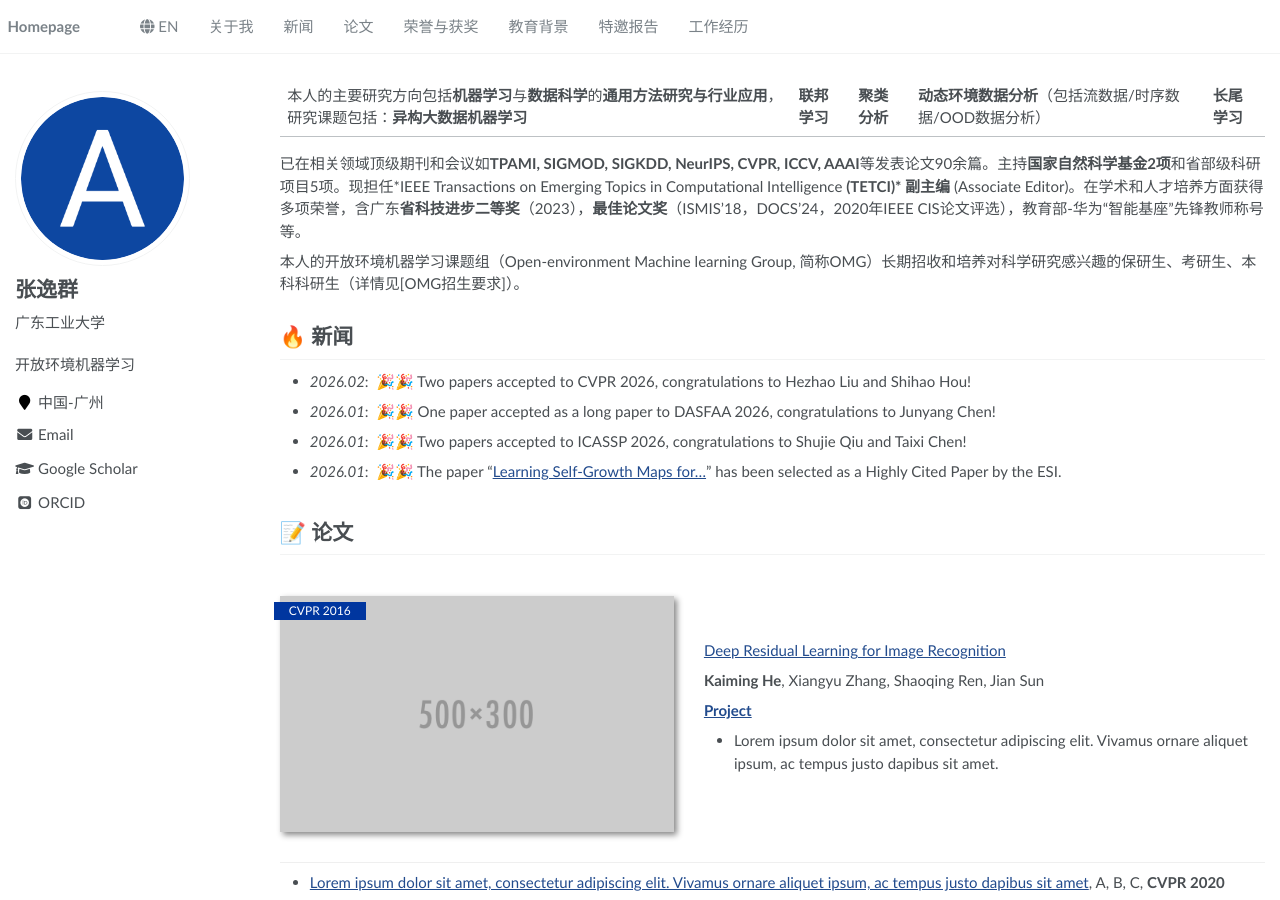
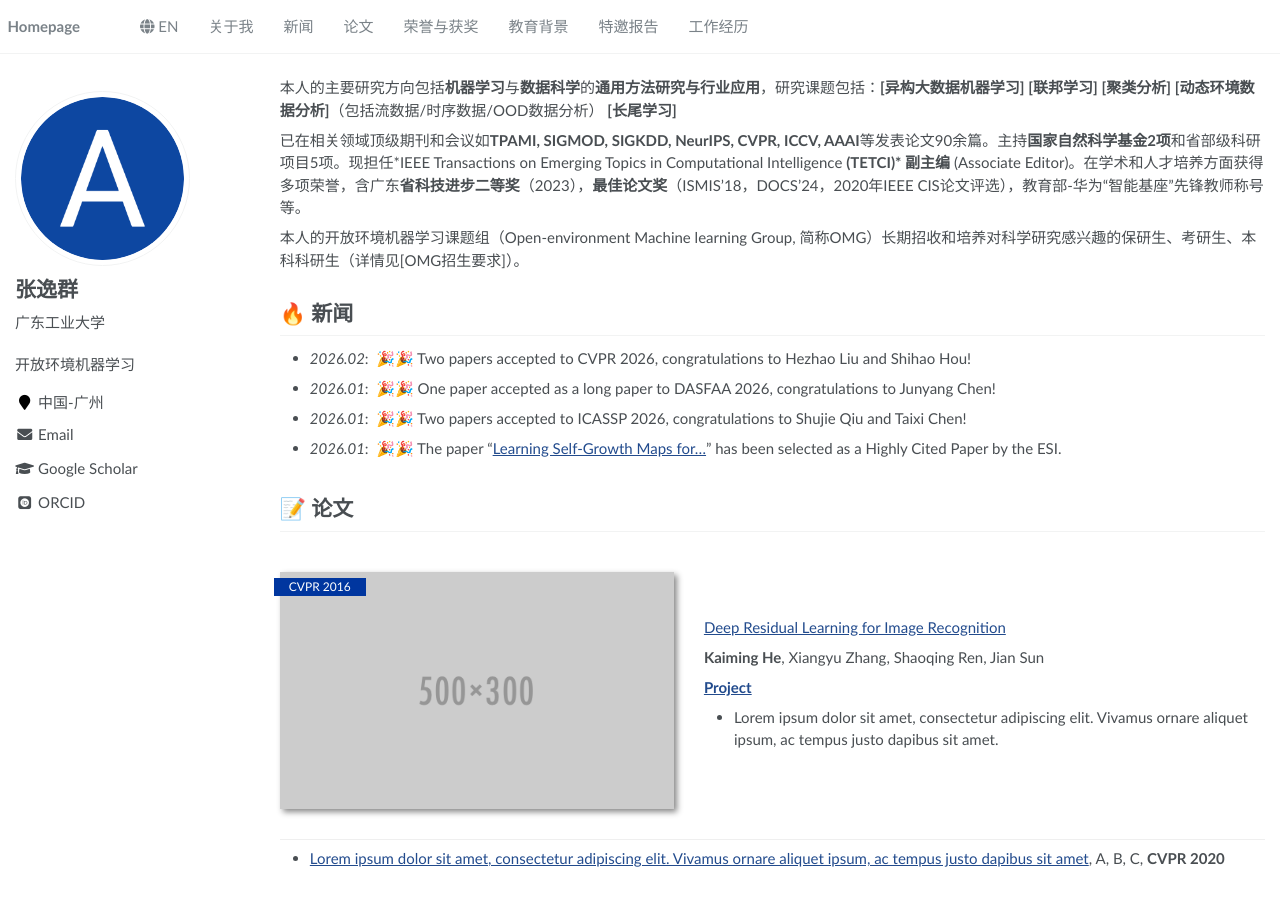
Before and after one commit to yqzhang-Zz/zh, a Jekyll site: the page built from _pages/about.md, in a window 1280 px wide and 900 px high. Built offline with Jekyll 4.4.1, drawn with Linux system fonts in a browser that asks for light colours; some web fonts are replaced.

```diff
--- a/_pages/about.md
+++ b/_pages/about.md
@@ -17,7 +17,7 @@ redirect_from:
 
 <span class='anchor' id='about-me'></span>
 
-本人的主要研究方向包括**机器学习**与**数据科学**的**通用方法研究与行业应用**，研究课题包括：**异构大数据机器学习** | **联邦学习** | **聚类分析** | **动态环境数据分析**（包括流数据/时序数据/OOD数据分析）| **长尾学习**
+本人的主要研究方向包括**机器学习**与**数据科学**的**通用方法研究与行业应用**，研究课题包括：**[异构大数据机器学习]** **[联邦学习]** **[聚类分析]** **[动态环境数据分析]**（包括流数据/时序数据/OOD数据分析） **[长尾学习]**
 
 已在相关领域顶级期刊和会议如**TPAMI, SIGMOD, SIGKDD, NeurIPS, CVPR, ICCV, AAAI**等发表论文90余篇。主持**国家自然科学基金2项**和省部级科研项目5项。现担任*IEEE Transactions on Emerging Topics in Computational Intelligence **(TETCI)* 副主编** (Associate Editor)。在学术和人才培养方面获得多项荣誉，含广东**省科技进步二等奖**（2023），**最佳论文奖**（ISMIS’18，DOCS’24，2020年IEEE CIS论文评选），教育部-华为“智能基座”先锋教师称号等。
 
```
